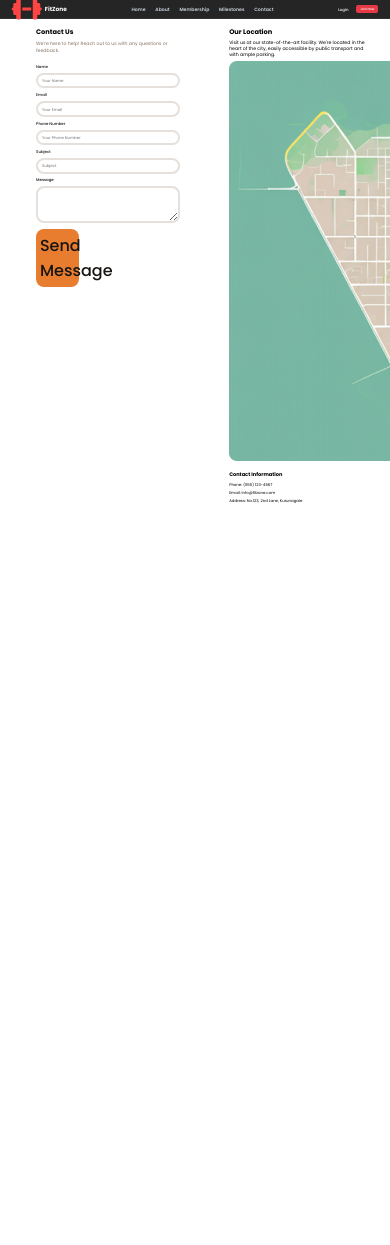
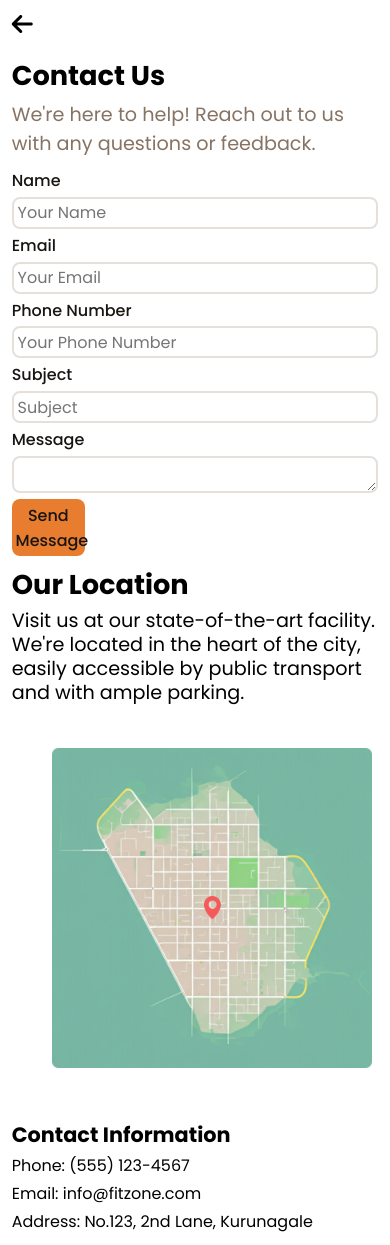
Before and after one commit to String-Aki/FitZone-Fitness-Center, a PHP site: page /Contact-Us-Page/contact-us.html in a window 390 px wide; the page is wider, and only the part inside the window is pictured. Before the commit the page ends 503 px from the top of that part, so only its background shows below. Run offline with PHP 8.4, Linux system fonts and the light colour scheme; some libraries are stand-ins or nearby versions; some web fonts are replaced.

Commit message:
Contact Page made Responsive

```diff
--- a/Contact-Us-Page/contact-us.html
+++ b/Contact-Us-Page/contact-us.html
@@ -10,7 +10,7 @@
     <!-- nav bar -->
     <nav class="nav-bar">
       <div class="branding">
-        <i class="logo-icon fa-solid fa-dumbbell fa-xl"></i>
+        <i class="logo-icon fa-solid fa-dumbbell"></i>
         <a class="heading">FitZone</a>
       </div>
 
@@ -27,6 +27,8 @@
         <button onclick="window.location.href='../Registration-Page/register.html'" class="join-now">Join Now</button>
       </div>
     </nav>
+
+    <a href="../index.html" class="fas fa-arrow-left back-home"></a>
 
     <section class="contact-us-section">
       <div class="form-container">
--- a/Contact-Us-Page/style.css
+++ b/Contact-Us-Page/style.css
@@ -37,6 +37,7 @@ nav.nav-bar{
 
 i.logo-icon {
   color: #f44;
+  font-size: 1.5vw;
 }
 
 a.heading {
@@ -107,7 +108,7 @@ section.contact-us-section{
 }
 
 h1.contact-us-heading {
-    font-size: 1.7vw;
+    font-size: max(1.7rem, 1.7vw);
 }
 
 form.contact-us-form{
@@ -116,26 +117,26 @@ form.contact-us-form{
 }
 
 p.contact-p {
-    font-size: 1.2vw;
+    font-size: max(1.2rem,1.2vw);
     color: #877363;
     padding-bottom: 1.5vw;
     padding-top: 0.8vw;
 }
 
 label {
-    font-size: 1vw;
+    font-size: max(1rem, 1vw);
     font-weight: 500;
     color: #171412;
     padding: 1vw 1vw 1vw 0 ;
 }
 
 input {
-    height: 4vw;
+    height: max(2rem , 4vw);
     width: 100%;
     border-radius: 0.5rem;
     border: 2px solid #E5E0DB;
     background-color: white;
-    font-size: 1vw;
+    font-size: max(1rem,1vw);
     padding: 1vw;
 }
 
@@ -155,7 +156,7 @@ button.send {
     margin-top: 1.5vw;
     border: none;
 
-    font-size: 1rem;
+    font-size: max(1rem, 1vw);
     font-family: "Poppins";
     font-weight: 500;
     color:#171412;
@@ -166,21 +167,59 @@ button.send {
 }
 
 h2.location-heading{
-    font-size: 1.7vw;
+    font-size: max(1.7rem,1.7vw);
 }
 
 p.location-p {
-    font-size: 1.2vw;
+    font-size:max(1.2rem , 1.2vw);
     padding-block: 0.8vw;
-    line-height: 1.5vw;
+    line-height:max(1.5rem, 1.5vw);
 }
 
+
 h3.contact-info-heading{
-    font-size: 1.3vw;
+    font-size:max(1.3rem,1.3vw);
     padding-block: 0.8vw;
 }
 
 p.contact-info {
-    font-size: 1vw;
+    font-size: max(1rem,1vw);
     padding-bottom: 0.8vw;
 }
+
+@media screen and (max-width: 1000px) {
+  nav.nav-bar {
+    display: none;
+  }
+
+  .back-home{
+    padding: 3vw;
+    font-size: 1.5rem;
+    color: black;
+  }
+
+  section.contact-us-section{
+    flex-direction: column;
+    align-items: center;
+  }
+
+  .form-container{
+    width: 100%;
+    padding: 0 3vw;
+  }
+
+  .location-container{
+    width: 100%;
+    padding: 2vw 3vw 0 3vw;
+  }
+
+  img.map-preview {
+  transform: scale(0.8);
+}
+
+  button.send{
+    width: 20%;
+    font-size: 1rem;
+  }
+
+}
--- a/index.html
+++ b/index.html
@@ -69,7 +69,7 @@
       <a href="#about" class="m-links">About</a>
       <a href="#membership-section" class="m-links">Membership</a>
       <a href="#testimonials" class="m-links">Milestones</a>
-      <a href="" class="m-links">Contact</a>
+      <a href="./Contact-Us-Page/contact-us.html" class="m-links">Contact</a>
     </div>
 
     <main>
```
